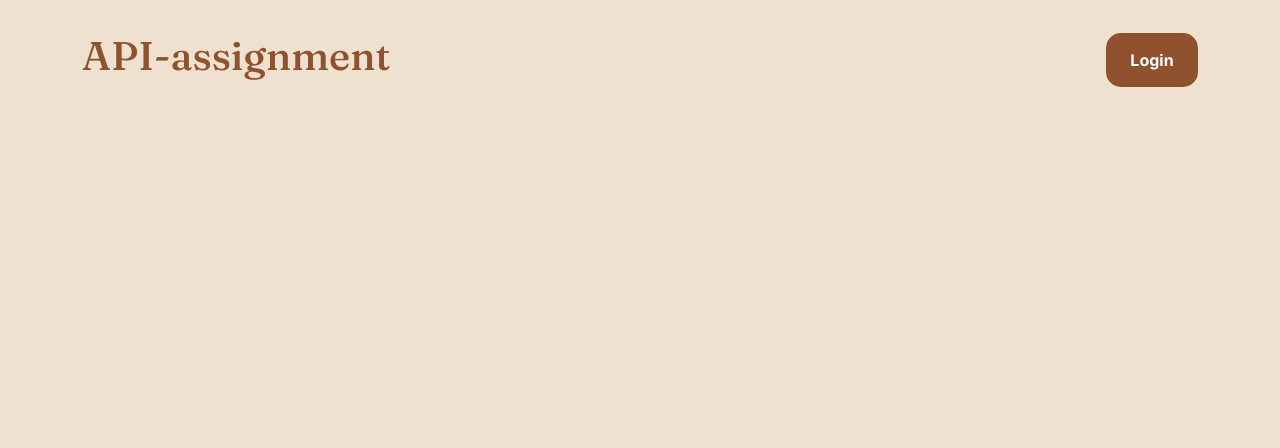
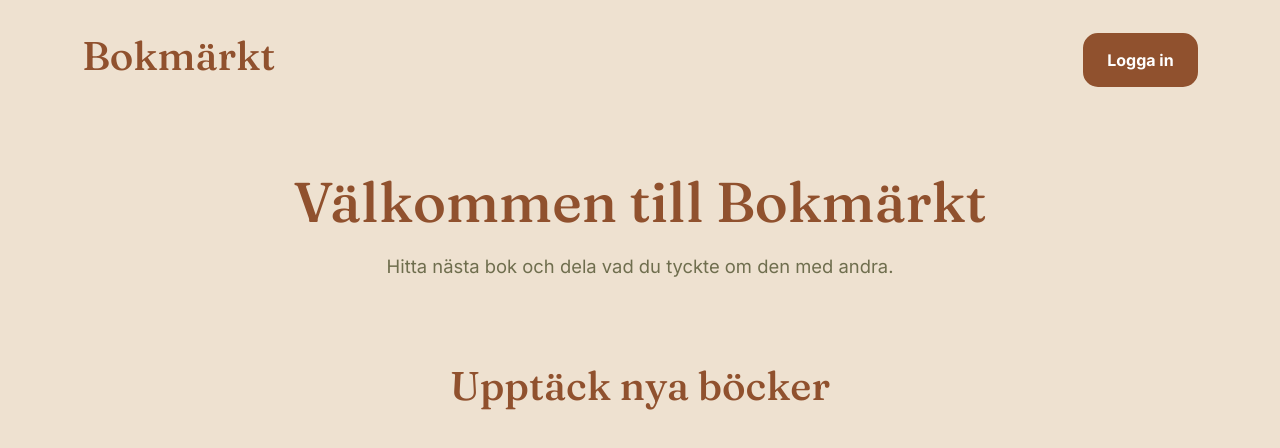
Before and after one commit to kickzon/api-assignment-2, a website: page public/index.html in a window 1280 px wide. Drawn offline with nearby package versions, Linux system fonts and the light colour scheme; no server answers; a web font is replaced by a local one.

Commit message:
style(home): rebrand landing page as Bokmärkt

```diff
--- a/public/css/style.css
+++ b/public/css/style.css
@@ -15,7 +15,7 @@
   padding: 0;
 }
 
-h1 {
+.home-header h1 {
   font-family: var(--H1);
   font-size: 2.5rem;
   color: var(--cinnamon);
@@ -66,3 +66,32 @@ h1 {
   outline: 3px solid var(--mustard);
   outline-offset: 3px;
 }
+
+.home-intro-text {
+  max-width: 700px;
+  margin: 5rem auto;
+  text-align: center;
+}
+
+.home-intro-text h2 {
+  margin-bottom: 1rem;
+  color: var(--cinnamon);
+  font-family: var(--H1);
+  font-size: clamp(2rem, 5vw, 3.5rem);
+}
+
+.home-intro-text p {
+  margin: 0;
+  color: var(--olive);
+  font-family: var(--text);
+  font-size: 1.15rem;
+  line-height: 1.7;
+}
+
+#books-heading {
+  margin: 0 0 2rem;
+  color: var(--cinnamon);
+  font-family: var(--H1);
+  font-size: clamp(1.8rem, 4vw, 2.5rem);
+  text-align: center;
+}
--- a/public/index.html
+++ b/public/index.html
@@ -1,9 +1,9 @@
 <!doctype html>
-<html lang="en">
+<html lang="sv">
   <head>
     <meta charset="UTF-8" />
     <meta name="viewport" content="width=device-width, initial-scale=1.0" />
-    <title>API-assignment</title>
+    <title>Bokmärkt</title>
     <link
       href="https://cdn.jsdelivr.net/npm/bootstrap@5.3.3/dist/css/bootstrap.min.css"
       rel="stylesheet"
@@ -21,12 +21,22 @@
   </head>
   <body class="home-page">
     <div class="container">
-    <header class="home-header">
-      <h1>API-assignment</h1>
-      <a href="login.html" class="home-login-link">Login</a>
-    </header>
+      <header class="home-header">
+        <h1>Bokmärkt</h1>
+        <a href="login.html" class="home-login-link">Logga in</a>
+      </header>
 
-      <div class="books"></div>
+      <main>
+        <section class="home-intro-text">
+          <h2>Välkommen till Bokmärkt</h2>
+          <p>Hitta nästa bok och dela vad du tyckte om den med andra.</p>
+        </section>
+
+        <section aria-labelledby="books-heading">
+          <h2 id="books-heading">Upptäck nya böcker</h2>
+          <div class="books"></div>
+        </section>
+      </main>
     </div>
     <script
       src="https://cdn.jsdelivr.net/npm/bootstrap@5.3.3/dist/js/bootstrap.bundle.min.js"
```
Also changed, not shown: 1 other file.
